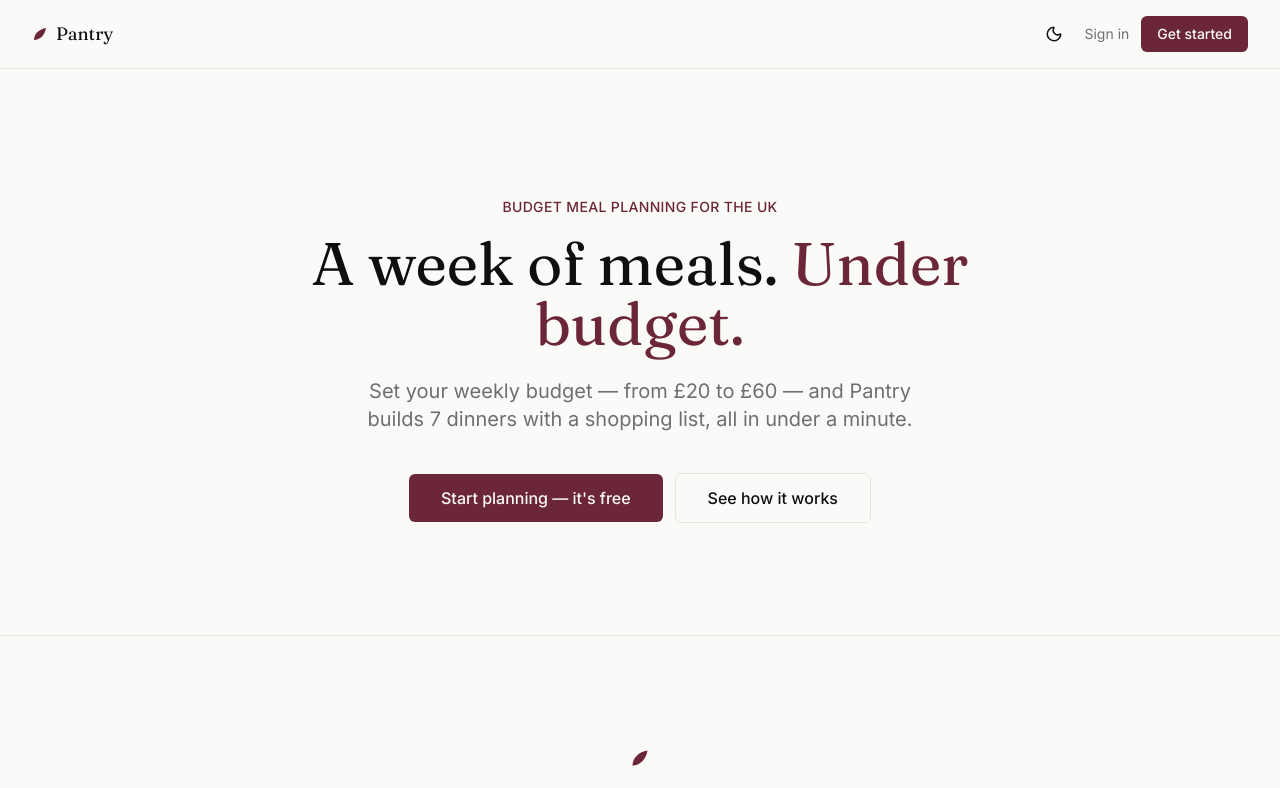
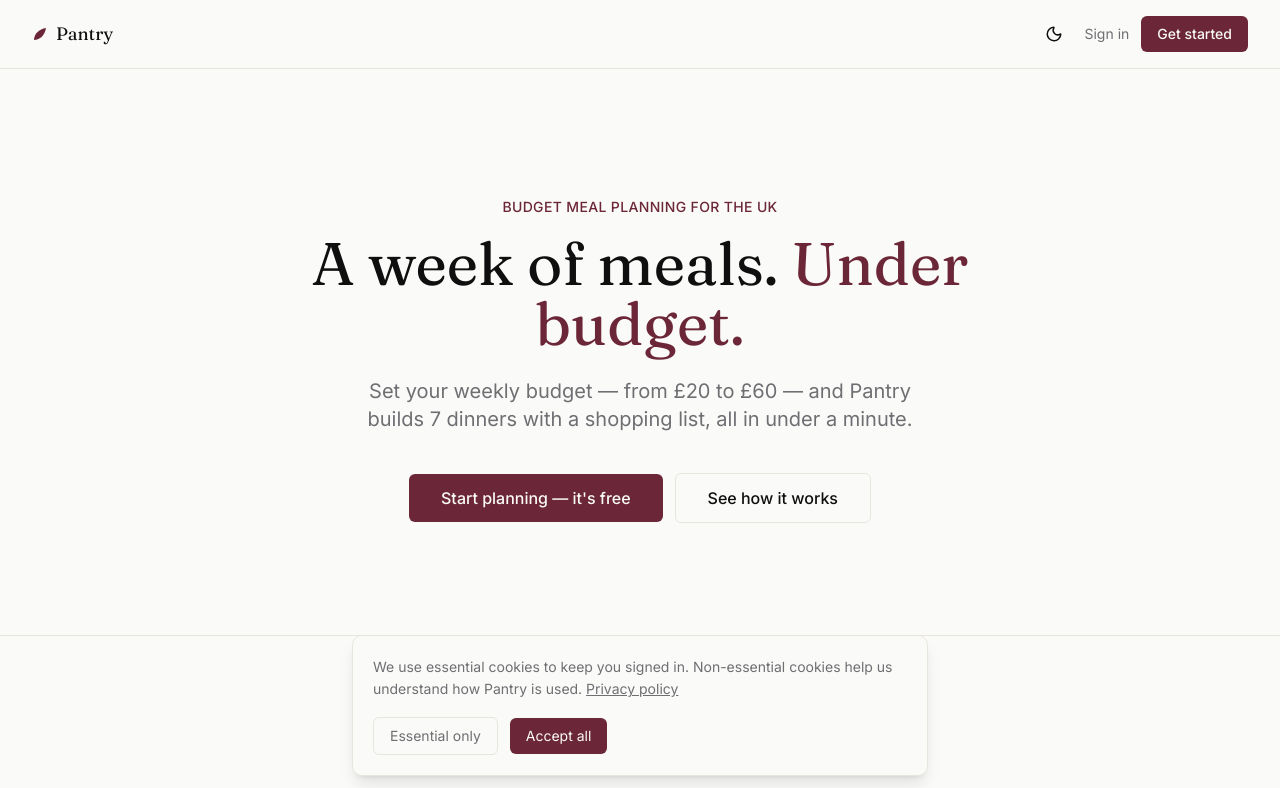
Before and after one commit to Malzbro/Pantry, a Next.js app: page / in a window 1280 px wide. Shown: the top 788 px of the page. Built offline with nearby package versions, Linux system fonts and the light colour scheme; no server answers.

Commit message:
add cookie consent banner

```diff
--- a/app/layout.tsx
+++ b/app/layout.tsx
@@ -5,6 +5,7 @@ import { ThemeScript } from "@/components/ThemeScript"
 import { ServiceWorkerRegistration } from "@/components/ServiceWorkerRegistration"
 import { InstallPrompt } from "@/components/InstallPrompt"
 import { PushPrompt } from "@/components/PushPrompt"
+import { CookieConsent } from "@/components/CookieConsent"
 
 const inter = Inter({
   subsets: ["latin"],
@@ -76,6 +77,7 @@ export default function RootLayout({
         <ServiceWorkerRegistration />
         <InstallPrompt />
         <PushPrompt />
+        <CookieConsent />
       </body>
     </html>
   )
--- /dev/null
+++ b/components/CookieConsent.tsx
@@ -0,0 +1,51 @@
+"use client"
+
+import { useState, useEffect } from "react"
+import Link from "next/link"
+
+const CONSENT_KEY = "pantry_cookie_consent"
+
+export function CookieConsent() {
+  const [visible, setVisible] = useState(false)
+
+  useEffect(() => {
+    if (!localStorage.getItem(CONSENT_KEY)) {
+      setVisible(true)
+    }
+  }, [])
+
+  function accept(value: "all" | "essential") {
+    localStorage.setItem(CONSENT_KEY, value)
+    setVisible(false)
+  }
+
+  if (!visible) return null
+
+  return (
+    <div className="fixed bottom-0 inset-x-0 z-50 p-4 sm:p-6">
+      <div className="mx-auto max-w-xl rounded-lg border border-line bg-bg shadow-lg p-4 sm:p-5">
+        <p className="text-sm text-muted leading-relaxed mb-4">
+          We use essential cookies to keep you signed in. Non-essential cookies
+          help us understand how Pantry is used.{" "}
+          <Link href="/privacy" className="underline hover:text-ink">
+            Privacy policy
+          </Link>
+        </p>
+        <div className="flex items-center gap-3">
+          <button
+            onClick={() => accept("essential")}
+            className="rounded-md border border-line px-4 py-2 text-sm text-muted hover:text-ink hover:border-card-border-hover transition-colors"
+          >
+            Essential only
+          </button>
+          <button
+            onClick={() => accept("all")}
+            className="rounded-md bg-accent text-accent-fg px-4 py-2 text-sm hover:opacity-90 transition-opacity"
+          >
+            Accept all
+          </button>
+        </div>
+      </div>
+    </div>
+  )
+}
```
